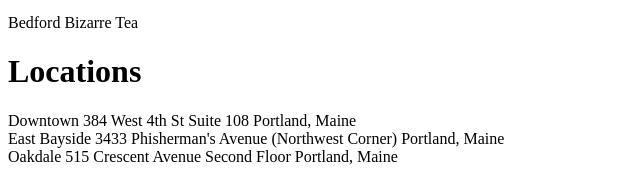
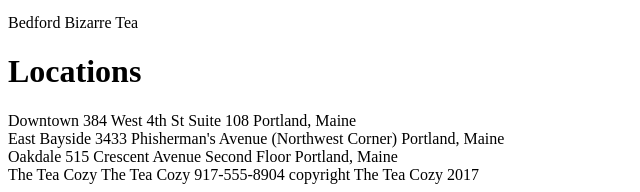
Before and after one commit to lam61/Tea_Cozy, a plain HTML site: page index.html in a window 1280 px wide. Shown: the part 2068-2260 px from the top of the page, without its empty margins (0-640 px from the left). Drawn offline with Linux system fonts and the light colour scheme.

Commit message:
Sixth commit - Footer

```diff
--- a/index.html
+++ b/index.html
@@ -68,6 +68,10 @@
       </div>
     </div>
     <div class="footer">
+      <span>The Tea Cozy</span>
+      <span>The Tea Cozy</span>
+      <span>917-555-8904</span>
+      <span>copyright The Tea Cozy 2017</span>
     </div>
   </body>
 </html>
```
